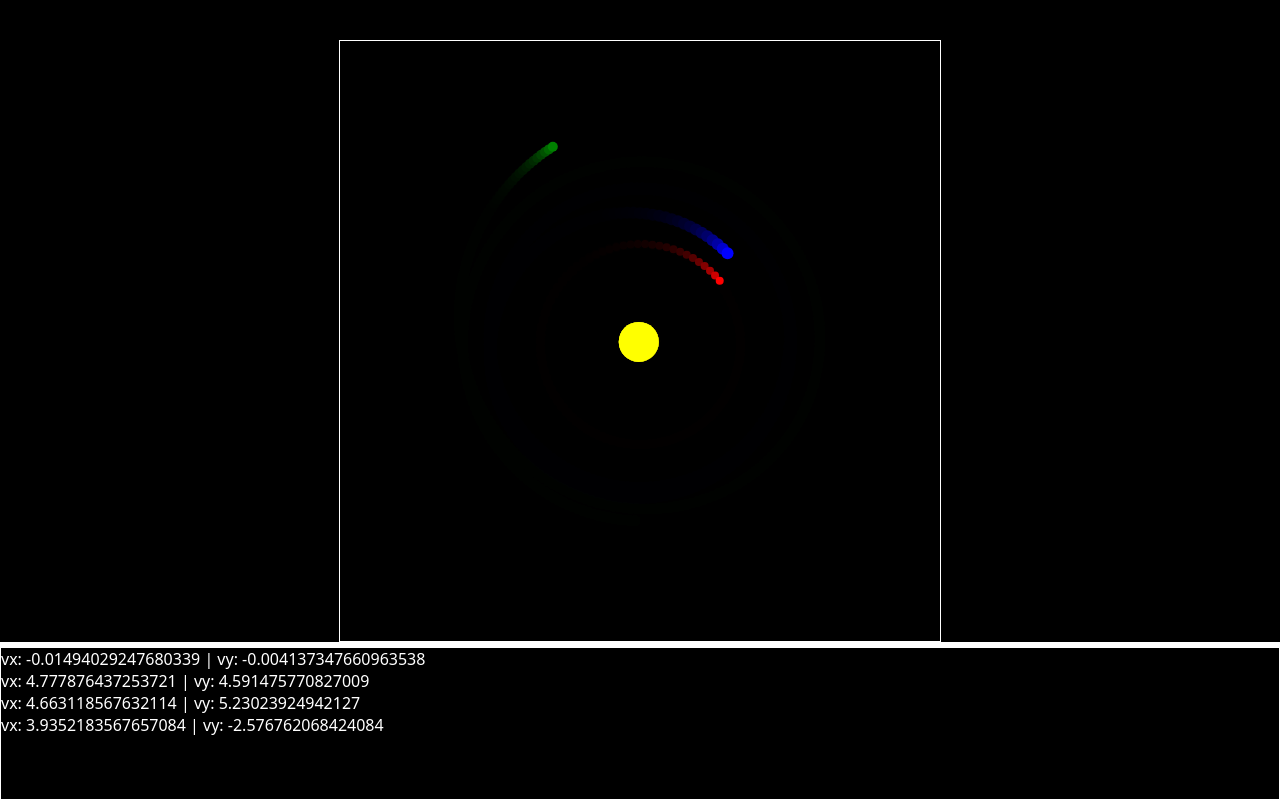
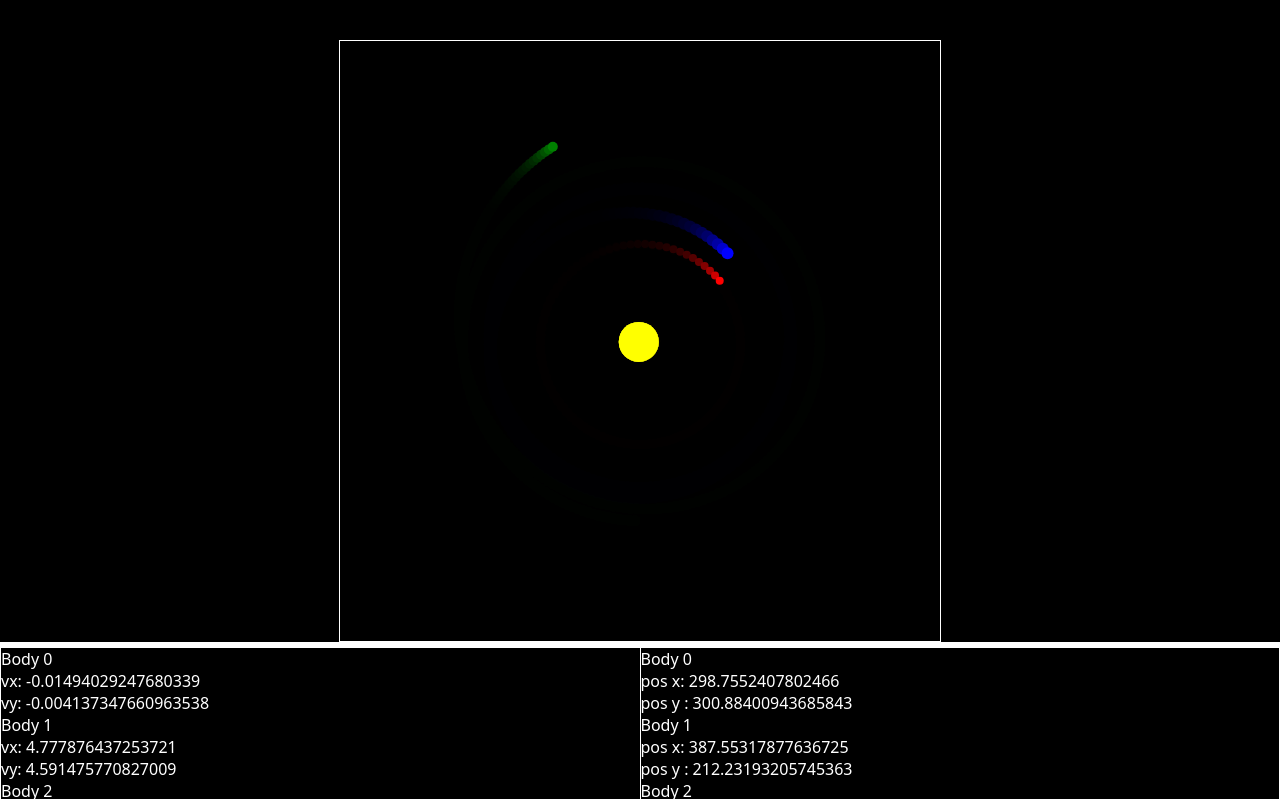
Before and after one commit to btfcookies/CeCoSUNK, a website: page public/index.html in a window 1280 px wide. Drawn offline with Linux system fonts and the light colour scheme.

Commit message:
feat: pos display

```diff
--- a/package.json
+++ b/package.json
@@ -1,6 +1,6 @@
 {
   "name": "CeCoSUNK",
-  "version": "1.1.0",
+  "version": "1.2.0",
   "description": "Celestial Collision Simulator Utilizing Newtonian Kinematics (CeCoSunk) is a browser based simulator for the movement of celestial bodies.",
   "main": "script.js",
   "scripts": {
--- a/public/index.html
+++ b/public/index.html
@@ -10,6 +10,7 @@
     <div id="bar"></div>
     <div id="panel">
         <span id="log"></span>
+        <span id="pos"></span>
     </div>
     <script src="script.js"></script>
 </body>
--- a/public/script.js
+++ b/public/script.js
@@ -1,6 +1,7 @@
 const canvas = document.querySelector('#space');
 const ctx = canvas.getContext("2d");
 const logDisplay = document.querySelector('#log');
+const posDisplay = document.querySelector('#pos')
 
 const G = 1; //gravitational constant
 
@@ -17,6 +18,13 @@ const velocityDisplays = bodies.map((_, i) => {
     logDisplay.append(div);
     return div;
 });
+
+const posDisplays = bodies.map((_, i) => {
+    const div = document.createElement('div');
+    div.classList.add('posDisplay' + i);
+    posDisplay.append(div);
+    return div;
+})
 
 function drawCircle(x, y, radius, color){
     ctx.beginPath();
@@ -41,9 +49,12 @@ function initializeOrbits(star, planet) {
 
 for (const b of bodies.slice(1)) initializeOrbits(bodies[0], b);
 
-function displayVelocity() {
+function displayStats() {
     for (let i=0; i<bodies.length; i++){
-        velocityDisplays[i].textContent = "vx: " + bodies[i].vx + " | vy: " + bodies[i].vy;
+        velocityDisplays[i].textContent = "Body " + i + "\n" + "vx: " + bodies[i].vx + "\n vy: " + bodies[i].vy + "\n";
+    }
+    for (let i = 0; i<bodies.length; i++){
+        posDisplays[i].textContent = "Body " + i + "\n" + "pos x: " + bodies[i].x + "\n pos y : " + bodies[i].y + "\n";
     }
 }
 
@@ -80,7 +91,7 @@ function render() {
 function loop(){
     update();
     render();
-    displayVelocity();
+    displayStats();
     requestAnimationFrame(loop);
 }
 
--- a/public/style.css
+++ b/public/style.css
@@ -1,5 +1,6 @@
 body {background: black; margin: 0; overflow: hidden; display: flex; flex-direction: column; height: 100vh;}
 canvas {display: block; flex-shrink: 0; margin: 40px auto 0; background:black; border: 1px solid white;}
 #bar {flex-shrink: 0; height: 5px; background: white;}
-#panel {flex: 1; min-height: 0; display: flex; flex-direction: column; border: 1px solid white; color: white; font-family: system-ui, -apple-system, BlinkMacSystemFont, 'Segoe UI';}
-#log {flex: 1; min-height: 0; overflow-y: auto; white-space: pre-line;}
+#panel {flex: 1; min-height: 0; display: flex; flex-direction: row; border: 1px solid white; color: white; font-family: system-ui, -apple-system, BlinkMacSystemFont, 'Segoe UI';}
+#log {flex: 1; min-width: 0; overflow-y: auto; white-space: pre-line;}
+#pos {flex: 1; min-width: 0; overflow-y: auto; white-space: pre-line; border-left: 1px solid white;}
```
